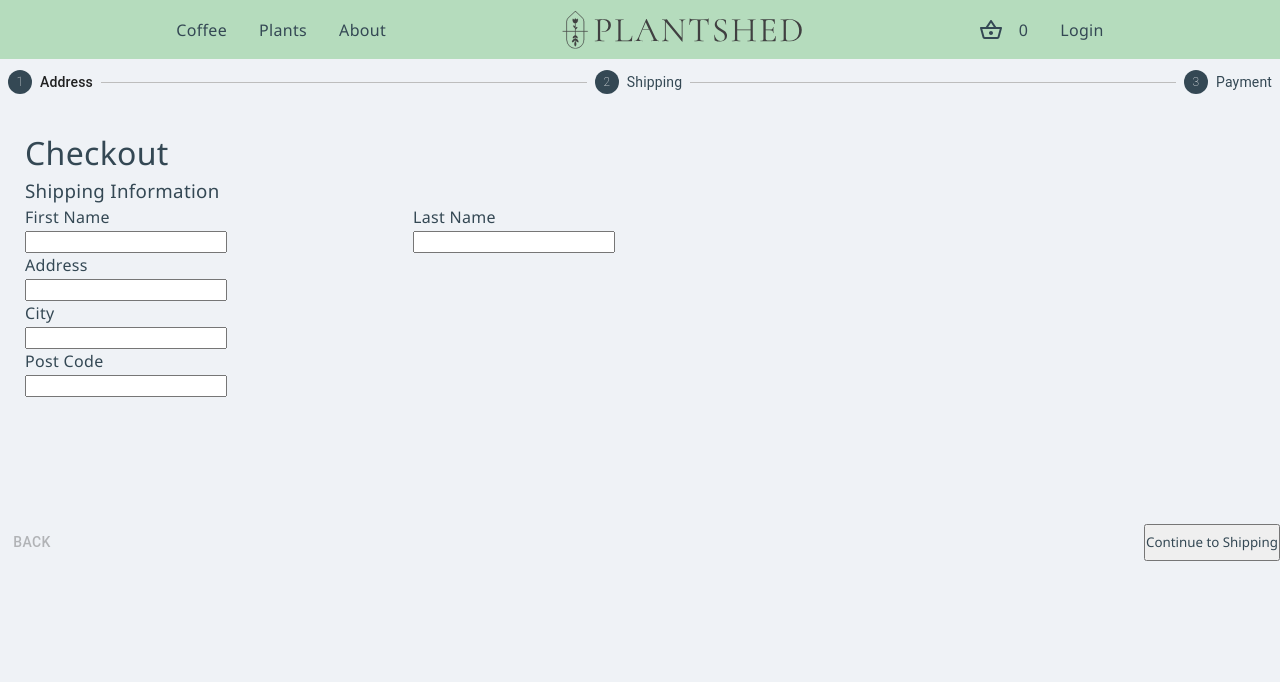
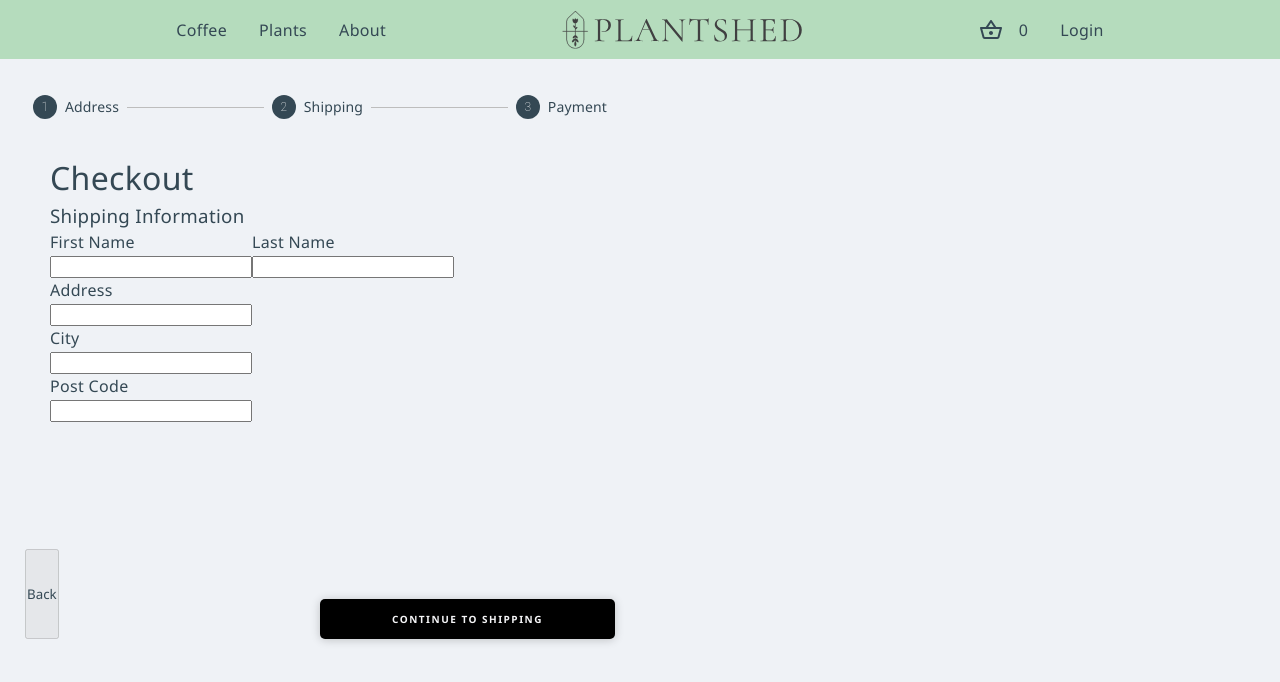
Before and after one commit to stefaniesatna/plantshed, a React (Create React App) app: page /checkout in a window 1280 px wide. Shown: the top 682 px of the page. Built offline with nearby package versions, Linux system fonts and the light colour scheme.

Commit message:
checkout styling

```diff
--- a/src/components/CheckoutStepper.js
+++ b/src/components/CheckoutStepper.js
@@ -2,7 +2,6 @@ import Box from "@mui/material/Box";
 import Stepper from "@mui/material/Stepper";
 import Step from "@mui/material/Step";
 import StepLabel from "@mui/material/StepLabel";
-import Button from "@mui/material/Button";
 
 import Payment from "./Payment";
 import Shipping from "./Shipping";
@@ -23,12 +22,15 @@ const CheckoutStepper = () => {
   };
 
   return (
-    <Box style={{ marginTop: "10px" }}>
-      <Stepper style={{ fontFamily: "inherit" }} activeStep={activeStep}>
-        {STEPS.map((label, _) => {
+    <div className="checkout">
+      <Box className="checkout-container">
+        <Stepper activeStep={activeStep}>
+          {STEPS.map((label) => {
             return (
               <Step key={label}>
-              <StepLabel>{label}</StepLabel>
+                <StepLabel>
+                  <div className="checkout-label">{label}</div>
+                </StepLabel>
               </Step>
             );
           })}
@@ -42,20 +44,25 @@ const CheckoutStepper = () => {
             </div>
           </Fragment>
         ) : (
-        <Fragment>
+          <Fragment className="checkout-form">
             {activeStep === 0 && <Address />}
             {activeStep === 1 && <Shipping />}
             {activeStep === 2 && <Payment />}
             <Box style={{ display: "flex", flexDirection: "row", pt: 2 }}>
-            <Button
+              <button
+                className="back-btn"
                 color="inherit"
                 disabled={activeStep === 0}
                 onClick={handleBack}
               >
                 Back
-            </Button>
+              </button>
               <Box style={{ flex: "1 1 auto" }} />
-            <button onClick={handleNext} className="checkout-btn" type="button">
+              <button
+                onClick={handleNext}
+                className="checkout-btn"
+                type="button"
+              >
                 {activeStep === STEPS.length - 1
                   ? "Checkout"
                   : `Continue to ${STEPS[activeStep + 1]}`}
@@ -64,6 +71,7 @@ const CheckoutStepper = () => {
           </Fragment>
         )}
       </Box>
+    </div>
   );
 };
 
--- a/src/styles/index.scss
+++ b/src/styles/index.scss
@@ -195,14 +195,19 @@ body {
 }
 
 .checkout {
-  height: 430px;
+  height: auto;
   /**background: #2f2c33;**/
   color: var(--text-strong);
-  width: 50%;
-  /**height: 430px;**/
+  width: 100%;
+  display: flex;
+  justify-content: center;
 
   .checkout-container {
-    padding: 35px 25px;
+    width: 500px;
+    margin-top: 10px;
+  }
+  .checkout-label {
+      color: var(--text-strong);
   }
 
   .checkout-input {
@@ -241,13 +246,32 @@ body {
       }
     }
   }
+}
 
+.back-btn {
+  background: var(--component);
+  box-shadow: 0px 1px 10px rgba(0, 0, 0, 0.2);
+  border: 0;
+  border-radius: 5px;
+  width: 10%;
+  height: 40px;
+  margin-top: 50px;
+  color: var(--text-strong);
+  font-size: 10px;
+  font-weight: 700;
+  text-transform: uppercase;
+  letter-spacing: 1.5px;
+  cursor: pointer;
+  &:hover {
+    background: var(--selected);
+  }
+}
 .checkout-btn {
   background: #000;
   box-shadow: 0px 1px 10px rgba(0, 0, 0, 0.2);
   border: 0;
   border-radius: 5px;
-    width: 50%;
+  width: 40%;
   height: 40px;
   margin-top: 50px;
   color: var(--text-contrast);
@@ -256,6 +280,8 @@ body {
   text-transform: uppercase;
   letter-spacing: 1.5px;
   cursor: pointer;
+  &:hover {
+    color: var(--text-dull);
   }
 }
 
```
Lines whose indentation alone changed are shown as unchanged.
